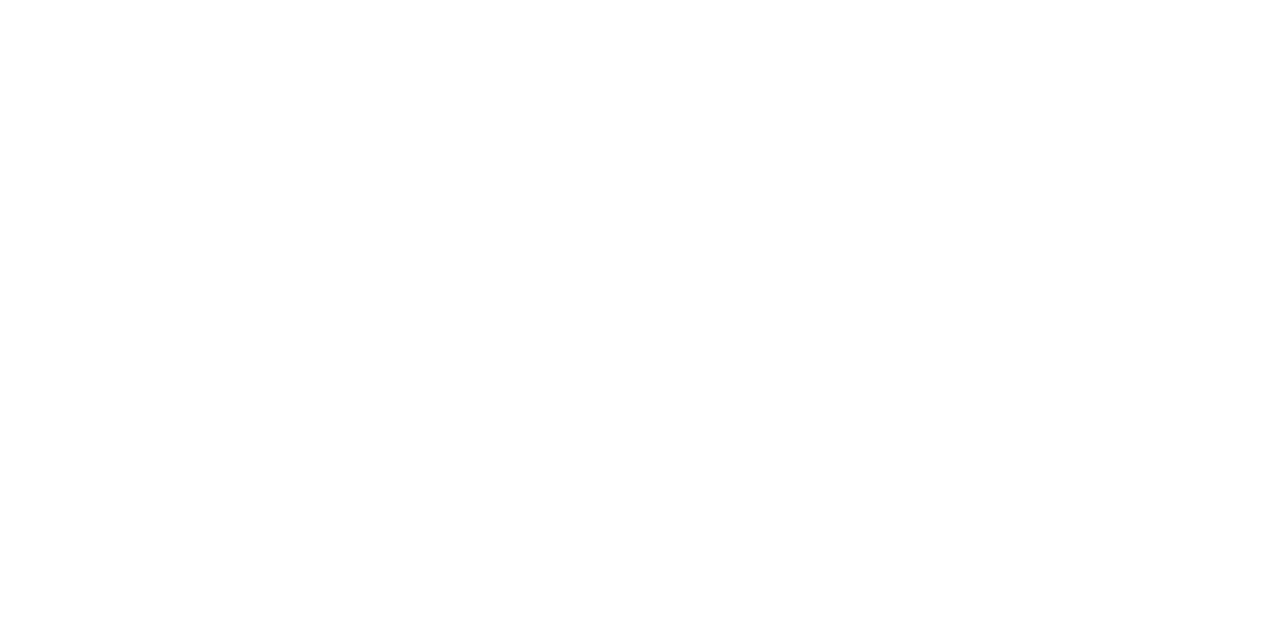
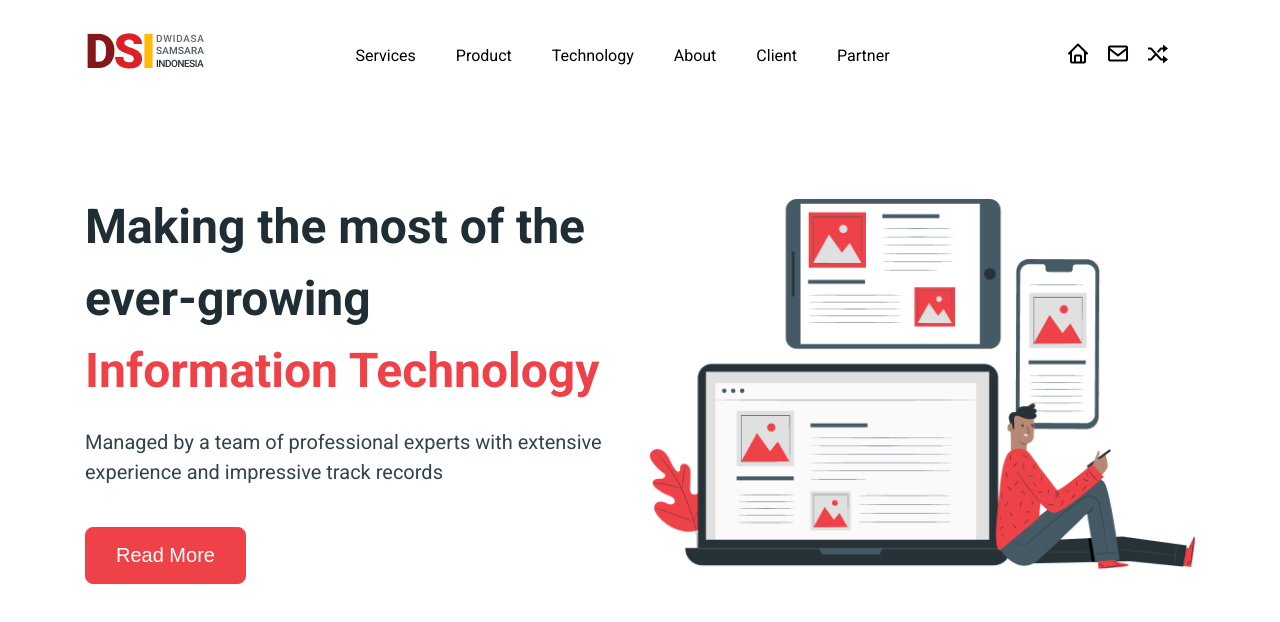
Before and after one commit to xurshidbek-bahromov/DSI-project, a plain HTML site: page index.html in a window 1280 px wide. Drawn offline with nearby package versions, Linux system fonts and the light colour scheme.

Commit message:
Xurshdibek's header

```diff
--- a/index.html
+++ b/index.html
@@ -4,13 +4,71 @@
     <meta charset="UTF-8">
     <meta name="viewport" content="width=device-width, initial-scale=1.0">
     <link href="https://fonts.googleapis.com/css2?family=Roboto:ital,wght@0,100;0,300;0,400;0,500;0,700;0,900;1,100;1,300;1,400;1,500;1,700;1,900&display=swap" rel="stylesheet">
+    <link href='https://unpkg.com/boxicons@2.1.4/css/boxicons.min.css' rel='stylesheet'>
     <link rel="stylesheet" href="css/main.css">
     <title>DSI</title>
 </head>
 <body>
-    <div class="header" class="Xurshidbek"></div>
+    <div class="header" class="Xurshidbek">
+        <div class="start container">
+            <div class="conatiner">
+                <nav class="navbar">
+                    <a href="#" class="nav-logo"><img src="images/logo.png" alt=""></a>
+                    <ul class="nav-menu">
+                        <li class="nav-item">
+                            <a href="#" class="nav-link">Services</a>
+                        </li>
+                        <li class="nav-item">
+                            <a href="#location" class="nav-link">Product</a>
+                        </li>
+                        <li class="nav-item">
+                            <a href="#projects" class="nav-link">Technology</a>
+                        </li>
+                        <li class="nav-item">
+                            <a href="#about" class="nav-link">About</a>
+                        </li>
+                        <li class="nav-item">
+                            <a href="#contact" class="nav-link">Client</a>
+                        </li>
+                        <li class="nav-item">
+                            <a href="#contact" class="nav-link">Partner</a>
+                        </li>
+                    </ul>
+
+                    <div class="nav-item" id="icon">
+                        <i class='bx bx-home'></i>
+                        <i class='bx bx-envelope'></i>
+                        <i class='bx bx-shuffle'></i>
+                    </div>
+
+                    <div class="hamburger">
+                        <span class="bar"></span>
+                        <span class="bar"></span>
+                        <span class="bar"></span>
+                    </div>
+                </nav>
+
+                <div class="header_content">
+                    <div class="header_text">
+                        <h1>Making the most of the ever-growing <br> <span>Information Technology</span></h1>
+                        <p>Managed by a team of professional experts with extensive experience and impressive track records</p>
+
+                        <div class="btn">
+                            <button>Read More</button>
+                        </div>
+                    </div>
+
+                    <div class="header_img">
+                        <img src="images/header.png" alt="">
+                    </div>
+                </div>
+            </div>
+        </div>
+    </div>
     <div class="welcome" class="Ibrohim"></div>
     <div class="service" class="Muhammadqodir"></div>
     <div class="footer" class="Nurmuhammad"></div>
+
+    <script src="script.js"></script>
 </body>
 </html>
--- /dev/null
+++ b/script.js
@@ -0,0 +1,21 @@
+const hamburger = document.querySelector(".hamburger");
+const navMenu = document.querySelector(".nav-menu");
+
+hamburger.addEventListener("click", mobileMenu);
+
+function mobileMenu() {
+    hamburger.classList.toggle("active");
+    navMenu.classList.toggle("active");
+}
+
+
+// when we click on hamburger icon its close
+
+const navLink = document.querySelectorAll(".nav-link");
+
+navLink.forEach(n => n.addEventListener("click", closeMenu));
+
+function closeMenu() {
+    hamburger.classList.remove("active");
+    navMenu.classList.remove("active");
+}
--- a/scss/_header.scss
+++ b/scss/_header.scss
@@ -0,0 +1,192 @@
+/* header | xurshidbek */
+
+.header{
+    min-height: 100vh;
+  }
+
+  .navbar {
+    display: flex;
+    flex-wrap: wrap;
+    justify-content: space-between;
+    align-items: center;
+    padding: 1.5rem 0;
+    border-radius: 20px;
+  }
+
+  .bar {
+    display: block;
+    width: 25px;
+    height: 3px;
+    margin: 5px auto;
+    -webkit-transition: all 0.3s ease-in-out;
+    transition: all 0.3s ease-in-out;
+    background-color: #101010;
+    background-color: #000;
+  }
+
+  .hamburger {
+    display: none;
+  }
+
+  .nav-menu {
+    display: flex;
+    justify-content: space-between;
+    align-items: center;
+    backdrop-filter: blur(30px);
+    padding: 10px;
+    border-radius: 8px;
+  }
+
+  .nav-item {
+    margin: 0 20px;
+  }
+
+  .nav-link {
+    font-size: 1rem;
+    font-weight: 400;
+    color: #000;
+    transition: all 0.4s ease;
+    position: relative;
+    text-decoration: none;
+  }
+
+  .nav-link::after {
+    content: '';
+    position: absolute;
+    left: 0;
+    bottom: 0;
+    width: 100%;
+    height: 2px;
+    background: #EE4248;
+    transform: scaleX(0);
+    transform-origin: left;
+    transition: transform 0.4s ease;
+  }
+
+  .nav-link:hover::after {
+    transform: scaleX(1);
+  }
+
+  .nav-link:hover {
+    color: #EE4248;
+    text-shadow: 1px 1px 10px #EE4248;
+  }
+
+  #icon{
+    font-size: 1.5rem;
+    i{
+      margin: 5px;
+      transition: all 0.4s ease;
+    }
+    i:hover{
+      transform: scale(1.2);
+      cursor: pointer;
+      text-shadow: 1px 1px 10px #EE4248;
+      color: #EE4248;
+    }
+  }
+
+  .header_content{
+    display: grid;
+    grid-template-columns: repeat(2, 1fr);
+    grid-gap: 20px;
+    align-items: center;
+    justify-content: center;
+    align-content: center;
+    margin: 60px 0;
+    .header_text{
+      h1{
+        color: #1F2E35;
+        font-size: 48px;
+        font-weight: 700;
+        margin: 20px 0;
+        span{
+          color: #EE4248;
+        }
+      }
+
+      p{
+        color: #30444E;
+        font-size: 20px;
+        font-weight: 400;
+        margin: 20px 0;
+      }
+
+      .btn button{
+        background-color: #EE4248;
+        color: #fff;
+        padding: 16px 30px;
+        font-size: 20px;
+        font-weight: 400;
+        border-radius: 8px;
+        margin: 20px 0;
+        transition: all 0.4s ease;
+        border: 1px solid #EE4248;
+      }
+      .btn button:hover{
+        background-color: transparent;
+        color: #EE4248;
+        cursor: pointer;
+        box-shadow: 1px 1px 10px #EE4248;
+      }
+    }
+
+    .header_img{
+      img{
+        max-width: 100%;
+        margin: 20px 0;
+      }
+    }
+  }
+
+  /* responsive */
+  @media only screen and (max-width: 968px) {
+    .nav-menu {
+        position: fixed;
+        left: -100%;
+        top: 10rem;
+        flex-direction: column;
+        backdrop-filter: blur(30px);
+        width: 100%;
+        border-radius: 20px;
+        text-align: center;
+        transition: 0.3s;
+        box-shadow:
+            0 10px 27px rgba(0, 0, 0, 0.05);
+    }
+
+    .nav-link {
+        color: #000;
+    }
+
+    .nav-menu.active {
+        left: 0;
+    }
+
+    .nav-item {
+        margin: 0.8rem 0;
+    }
+
+    .hamburger {
+        display: block;
+        cursor: pointer;
+    }
+
+    .hamburger.active .bar:nth-child(2) {
+        opacity: 0;
+    }
+
+    .hamburger.active .bar:nth-child(1) {
+        transform: translateY(8px) rotate(45deg);
+    }
+
+    .hamburger.active .bar:nth-child(3) {
+        transform: translateY(-8px) rotate(-45deg);
+    }
+
+    .header_content{
+      grid-template-columns: repeat(1, 1fr);
+      padding: 0px 20px ;
+      text-align: center;
+    }
+  }
--- a/scss/main.scss
+++ b/scss/main.scss
@@ -1,3 +1,3 @@
 @import "reset";
 @import "container";
-@import "header";
+@import "header"
```
Also changed, not shown: css/main.css, 1 other file.
